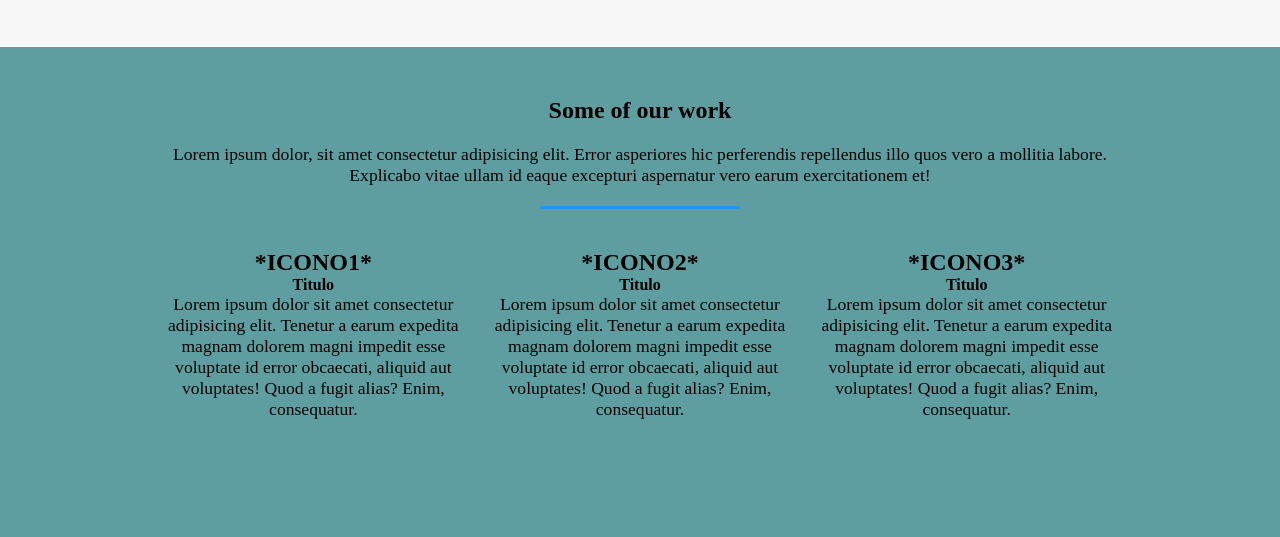
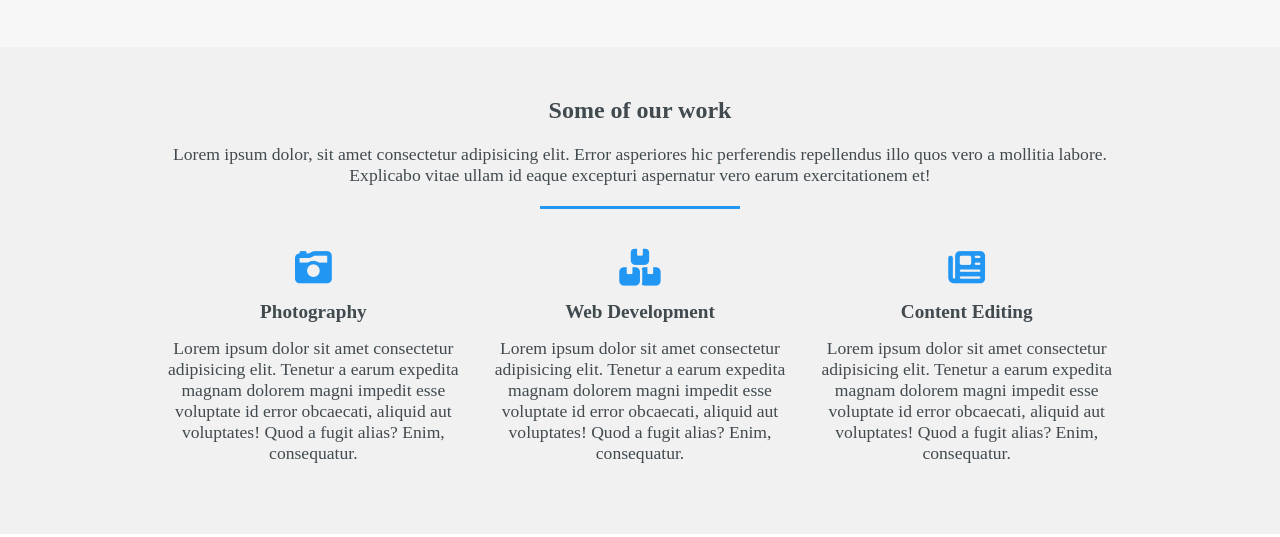
Before and after one commit to Facundo337/ProyectoWeb1, a plain HTML site: page index.html in a window 1280 px wide. Shown: the part 2258-2795 px from the top of the page. Drawn offline with Linux system fonts and the light colour scheme.

Commit message:
Termine tercera seccion

```diff
--- a/css/estilo.css
+++ b/css/estilo.css
@@ -31,7 +31,6 @@ hr{
 /* Tratar las secciones*/
 
 section{
-    background-color: cadetblue;
     display: flex;
     flex-direction: column;
     align-items: center;
@@ -121,6 +120,7 @@ header{
     h3{
         font-size: 1.5rem;
         margin-bottom: 20px;
+        color: #414a4f
     }
 
     p{
@@ -128,6 +128,7 @@ header{
         margin-bottom: 20px;
         text-align: center;
         display: flex;
+        color: #414a4f;
 
     }
 
@@ -149,3 +150,19 @@ header{
 .tres div{
     display: flex;
 }
+
+.icono1, .icono2, .icono3{
+    font-size: 2.3rem;
+    margin-bottom: 15px;
+    color: #2196f3;
+}
+
+h4{
+    font-size: 1.2rem;
+    margin-bottom: 15px;
+    color: #414a4f
+}
+
+.tres{
+    background-color: #ecececbd;
+}
--- a/index.html
+++ b/index.html
@@ -6,6 +6,7 @@
     <meta name="viewport" content="width=device-width, initial-scale=1.0">
     <title>Paginaweb</title>
     <link rel="stylesheet" href="css/estilo.css">
+    <script src="https://kit.fontawesome.com/4b5568bc3c.js" crossorigin="anonymous"></script>
 </head>
 <body>
      <header>
@@ -51,22 +52,22 @@
             <div>
                 <ul>
                     <li>
-                        <h1>*ICONO1*</h1>
-                        <h4>Titulo</h4>
+                        <i class="fa-solid fa-camera-retro icono1"></i>
+                        <h4>Photography</h4>
                         <p>Lorem ipsum dolor sit amet consectetur adipisicing elit. Tenetur a earum expedita magnam dolorem magni impedit esse voluptate id error obcaecati, aliquid aut voluptates! Quod a fugit alias? Enim, consequatur.</p>
                     </li>
                 </ul>
                 <ul>
                     <li>
-                        <h1>*ICONO2*</h1>
-                        <h4>Titulo</h4>
+                        <i class="fa-solid fa-boxes-stacked icono2"></i>
+                        <h4>Web Development</h4>
                         <p>Lorem ipsum dolor sit amet consectetur adipisicing elit. Tenetur a earum expedita magnam dolorem magni impedit esse voluptate id error obcaecati, aliquid aut voluptates! Quod a fugit alias? Enim, consequatur.</p>
                     </li>
                 </ul>
                 <ul>
                     <li>
-                        <h1>*ICONO3*</h1>
-                        <h4>Titulo</h4>
+                        <i class="fa-solid fa-newspaper icono3"></i>
+                        <h4>Content Editing</h4>
                         <p>Lorem ipsum dolor sit amet consectetur adipisicing elit. Tenetur a earum expedita magnam dolorem magni impedit esse voluptate id error obcaecati, aliquid aut voluptates! Quod a fugit alias? Enim, consequatur.</p>
                     </li>
                 </ul>
```
